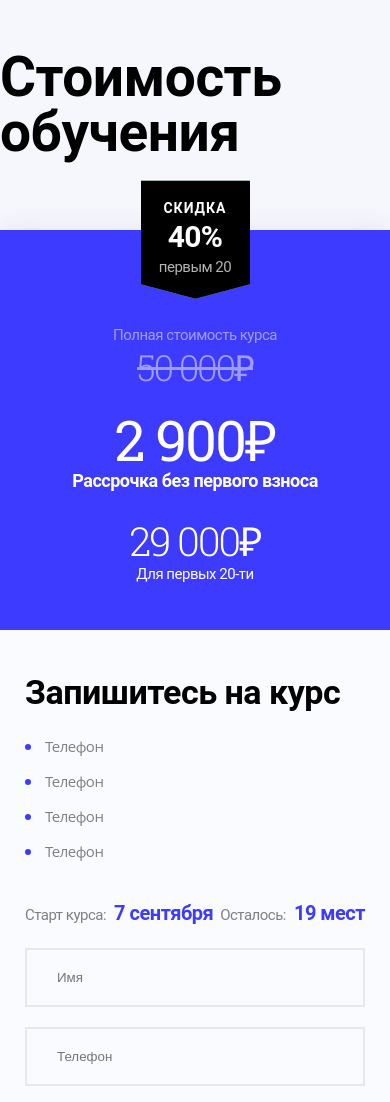
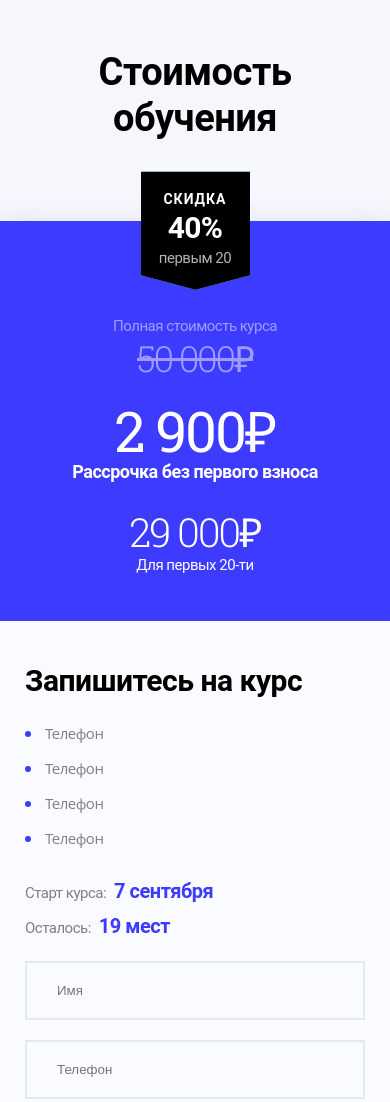
Before and after one commit to MyBraza/MyBraza.github.io, a website built with webpack: page www/index.html in a window 390 px wide. Shown: the top 1102 px of the page. Built offline with nearby package versions, Linux system fonts and the light colour scheme.

Commit message:
Finished mobile styling

```diff
--- a/src/style.scss
+++ b/src/style.scss
@@ -26,6 +26,13 @@ main {
   min-height: 100vh;
 }
 
+input {
+  appearance: none;
+  &:focus {
+    outline: none;
+  }
+}
+
 .wrapper {
   display: flex;
   justify-content: center;
@@ -37,7 +44,7 @@ main {
 
   padding: 50px 30px;
   @media screen and (max-width: 768px) {
-    padding: 50px 0;
+    padding: 50px 0 0 0;
   }
 }
 
@@ -49,6 +56,18 @@ main {
   @media screen and (max-width: 1280px) and (min-width: 768px) {
     font-size: 45px;
   }
+  @media screen and (max-width: 768px) {
+    width: 100%;
+    padding: 0 20px;
+
+    line-height: 1.2;
+
+    font-size: 38px;
+
+    text-align: center;
+
+    margin-bottom: 80px;
+  }
 }
 
 @import 'styles/sign-up';
--- a/src/styles/form.scss
+++ b/src/styles/form.scss
@@ -24,6 +24,8 @@
     background-color: $secondary-color;
     color: $secondary-text-color;
     border: none;
+
+    cursor: pointer;
 
     @media screen and (min-width: 1280px) {
       margin-bottom: 10px;
@@ -73,6 +75,9 @@
     transition: all ease-in-out 100ms;
 
     margin: 0;
+    @media screen and (max-width: 768px) {
+      border: solid 2px $border-color;
+    }
     &::before {
       display: flex;
       justify-content: center;
@@ -81,10 +86,17 @@
       margin-bottom: -5px;
       transform: scale(0);
       transition: all ease-in-out 100ms;
+      @media screen and (max-width: 768px) {
+        content: url("images/check-blue.svg");
+      }
     }
     &:checked {
       background-color: $secondary-color;
       border-color: transparent;
+      @media screen and (max-width: 768px) {
+        background-color: transparent;
+        border-color: $border-color;
+      }
       &::before {
         transform: none;
       }
--- a/src/styles/sign-up.scss
+++ b/src/styles/sign-up.scss
@@ -72,6 +72,11 @@
       width: 100%;
       text-align: center;
     }
+    @media screen and (max-width: 768px) {
+      font-size: 30px;
+
+      padding-right: 60px;
+    }
   }
 }
 
--- a/src/styles/status-list.scss
+++ b/src/styles/status-list.scss
@@ -11,6 +11,11 @@
   @media screen and (max-width: 1280px) and (min-width: 768px) {
     padding: 0 40px;
     justify-content: space-around;
+  }
+  @media screen and (max-width: 768px) {
+    flex-direction: column;
+    align-items: flex-start;
+    row-gap: 15px;
   }
   &__item {
     display: flex;
--- a/src/styles/utp-list.scss
+++ b/src/styles/utp-list.scss
@@ -8,6 +8,9 @@
   font-family: Open Sans, sans-serif;
 
   margin-bottom: 44px;
+  @media screen and (max-width: 768px) {
+    margin-bottom: 35px;
+  }
   &__item {
     position: relative;
 
```
Also changed, not shown: src/images/check-blue.svg (added).
